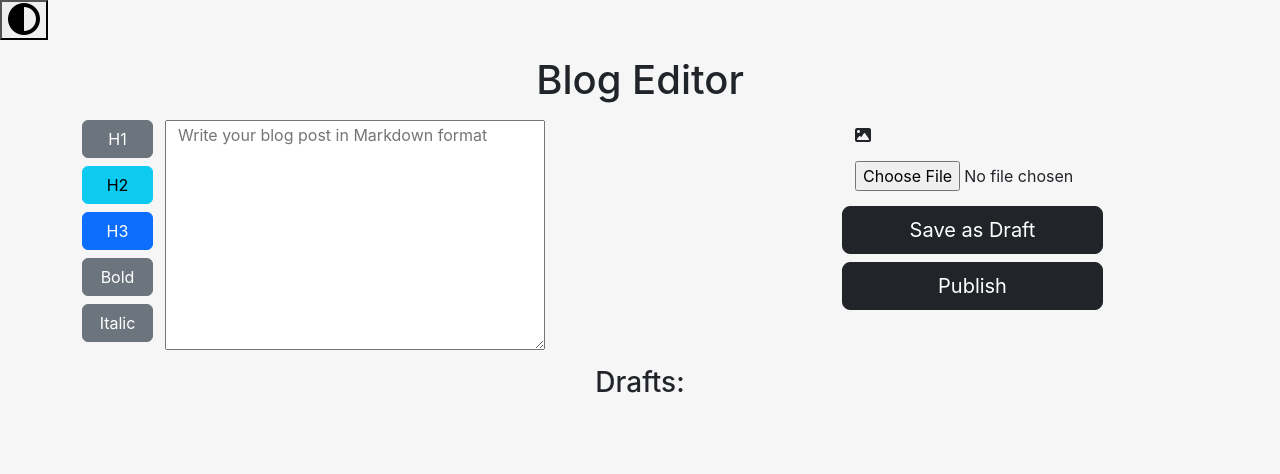
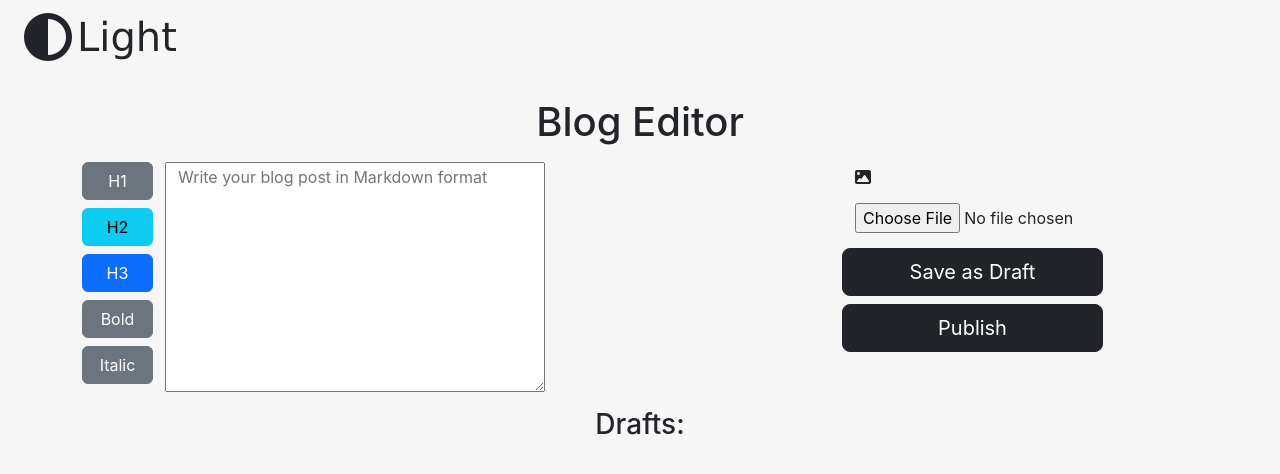
Before and after one commit to Jeff-Owuor/TextEditor, a React (Create React App) app: page / in a window 1280 px wide. Shown: the top 474 px of the page. Built offline with nearby package versions, Linux system fonts and the light colour scheme.

Commit message:
Add classes for styling

```diff
--- a/src/App.js
+++ b/src/App.js
@@ -9,7 +9,10 @@ function App() {
   };
   return (
     <div className={`App ${darkMode ? 'dark' : 'light'}`}>
-        <button onClick={handleToggleMode}><i className="fas fa-adjust fa-2x modeButton"></i></button>
+        <div className="themeContainer">
+            <i className="fas fa-adjust fa-3x modeButton" onClick={handleToggleMode}></i>
+            <h1 className="header">{`${darkMode ? 'Dark' : 'Light'}`}</h1>
+         </div>
          <BlogEditor/>
     </div>
   );
```
